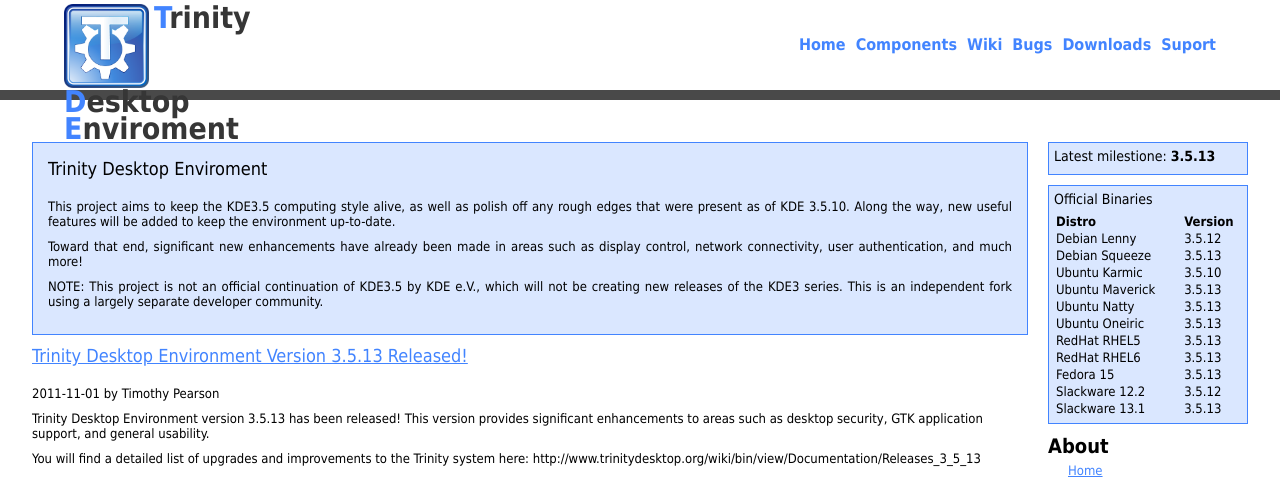
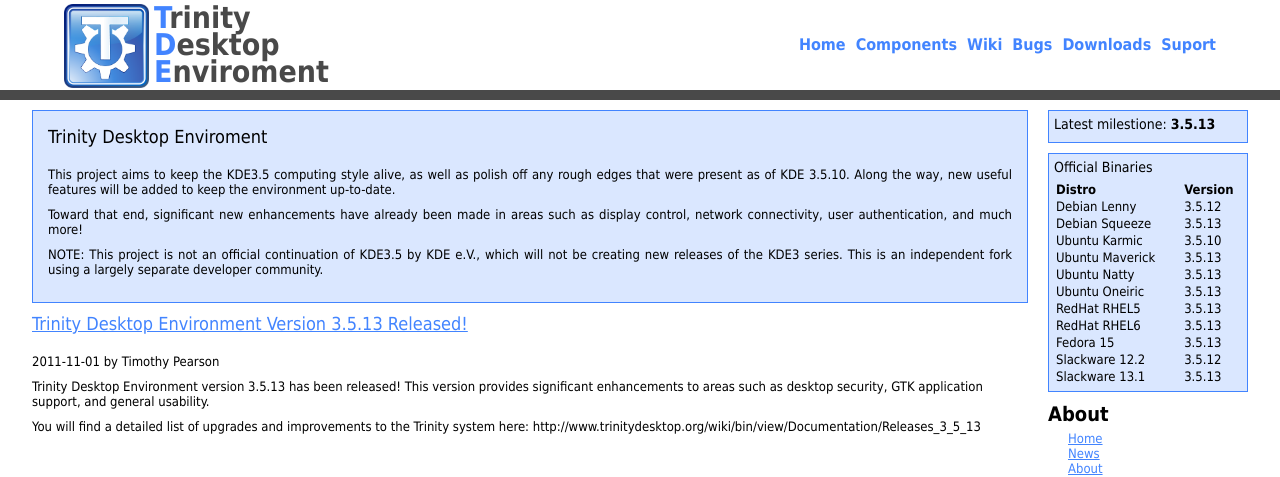
Before and after one commit to l0ner/html, a PHP site: page / in a window 1280 px wide. Shown: the top 477 px of the page. Run offline with PHP 8.4, Linux system fonts and the light colour scheme.

Commit message:
fix logo

```diff
--- a/index.html
+++ b/index.html
@@ -11,14 +11,16 @@
 <div id="header_wrapper">
 	<div id="header">
 		<div id="site_title">
-			<h1>
-				<a href="index.html">
+			<a href="#">
+			<div id="logo_img" class="floatleft">
 					<img src="images/logo.png" id="logo" alt="trinitylogo" />
+			</div>
+			<div id="logo_txt" class="floatleft">
 					<span class="trinityblue">T</span>rinity<br />
 					<span class="trinityblue">D</span>esktop<br />
 					<span class="trinityblue">E</span>nviroment
-				</a>
-			</h1>
+			</div>
+			</a>
 		</div>
 		<div id="menu">
 			<ul>
--- a/style.css
+++ b/style.css
@@ -27,12 +27,7 @@ body {
 	font-size: 13px;
 }
 
-#site_title h1 a {
-	font-size: 30px;
-	text-decoration: none;
-	line-height: 0.9em;
-	font-weight: bold;
-}
+
 
 h1 { font-size: 38px; font-weight: normal; }
 h2 { font-size: 28px; font-weight: normal; }
@@ -92,16 +87,22 @@ div#header {
 	margin-top: 4px;
 }
 
-#site_title h1 {
-	margin: 0;
-	padding: 0;
-}
-
 img#logo {
 	width: 85px;
 	float: left;
 	margin-right: 5px;
 }
+
+#logo_txt {
+	font-size: 30px;
+	text-decoration: none;
+	line-height: 0.9em;
+	font-weight: bold;
+}
+
+#site_title a {
+	color: #494949;
+	}
 
 		/* menu */
 #menu {
@@ -210,3 +211,7 @@ div.navbox {
 	padding: 05px 10px 0;
 	text-align: center;
 }
+
+.floatleft {
+	float: left;
+	}
```
